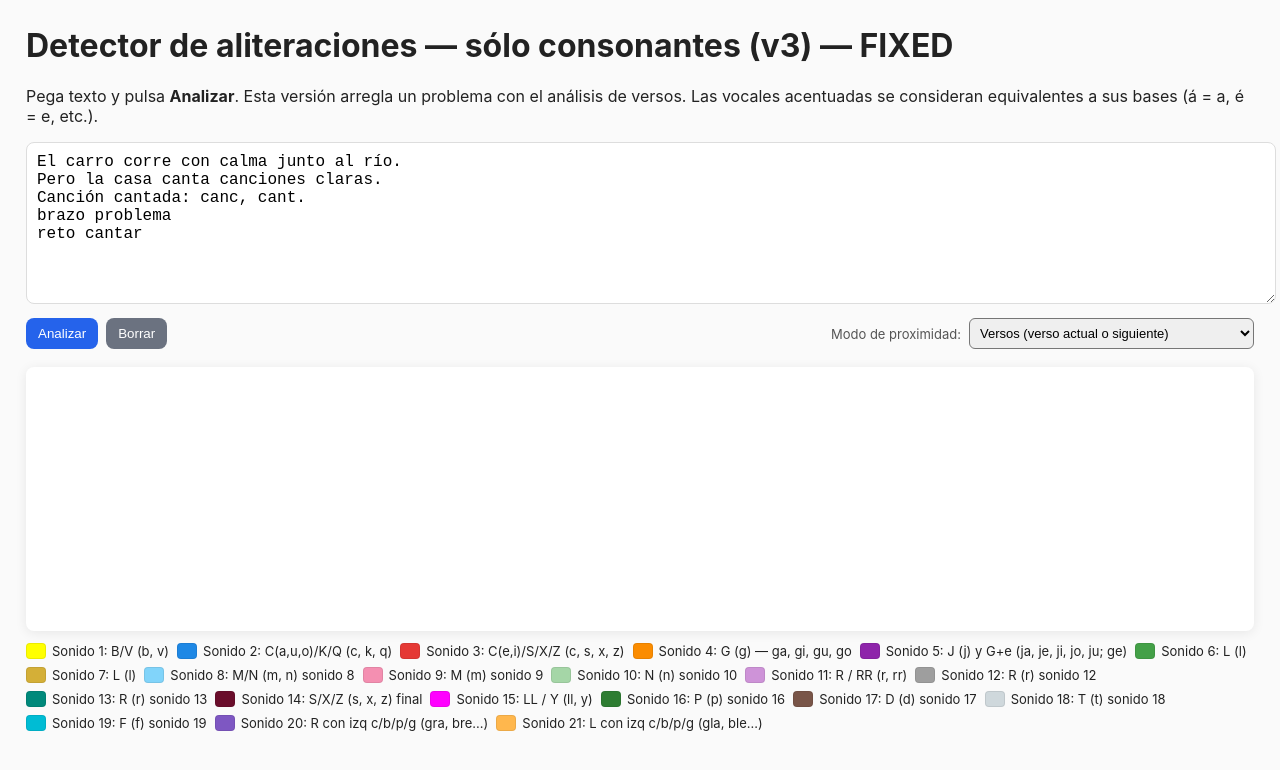
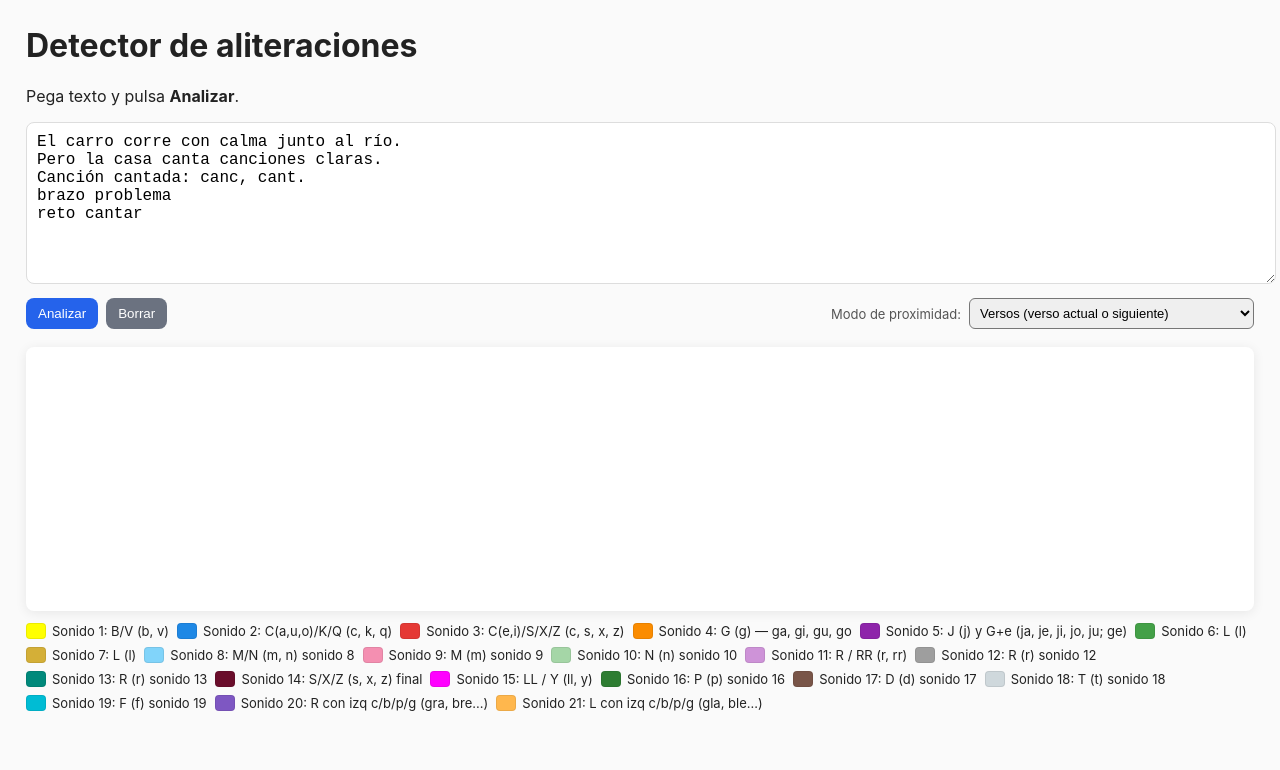
Before and after one commit to vallejoeduardo2005-dot/Analizador-de-aliteraciones, a plain HTML site: page index.html in a window 1280 px wide. Drawn offline with Linux system fonts and the light colour scheme.

Commit message:
Update index.html

```diff
--- a/index.html
+++ b/index.html
@@ -40,8 +40,8 @@
 </style>
 </head>
 <body>
-  <h1>Detector de aliteraciones — sólo consonantes (v3) — FIXED</h1>
-  <p>Pega texto y pulsa <strong>Analizar</strong>. Esta versión arregla un problema con el análisis de versos. Las vocales acentuadas se consideran equivalentes a sus bases (á = a, é = e, etc.).</p>
+  <h1>Detector de aliteraciones</h1>
+  <p>Pega texto y pulsa <strong>Analizar</strong>. </p>
 
   <textarea id="input" placeholder="Pega aquí tu texto...">El carro corre con calma junto al río.
 Pero la casa canta canciones claras.
```
